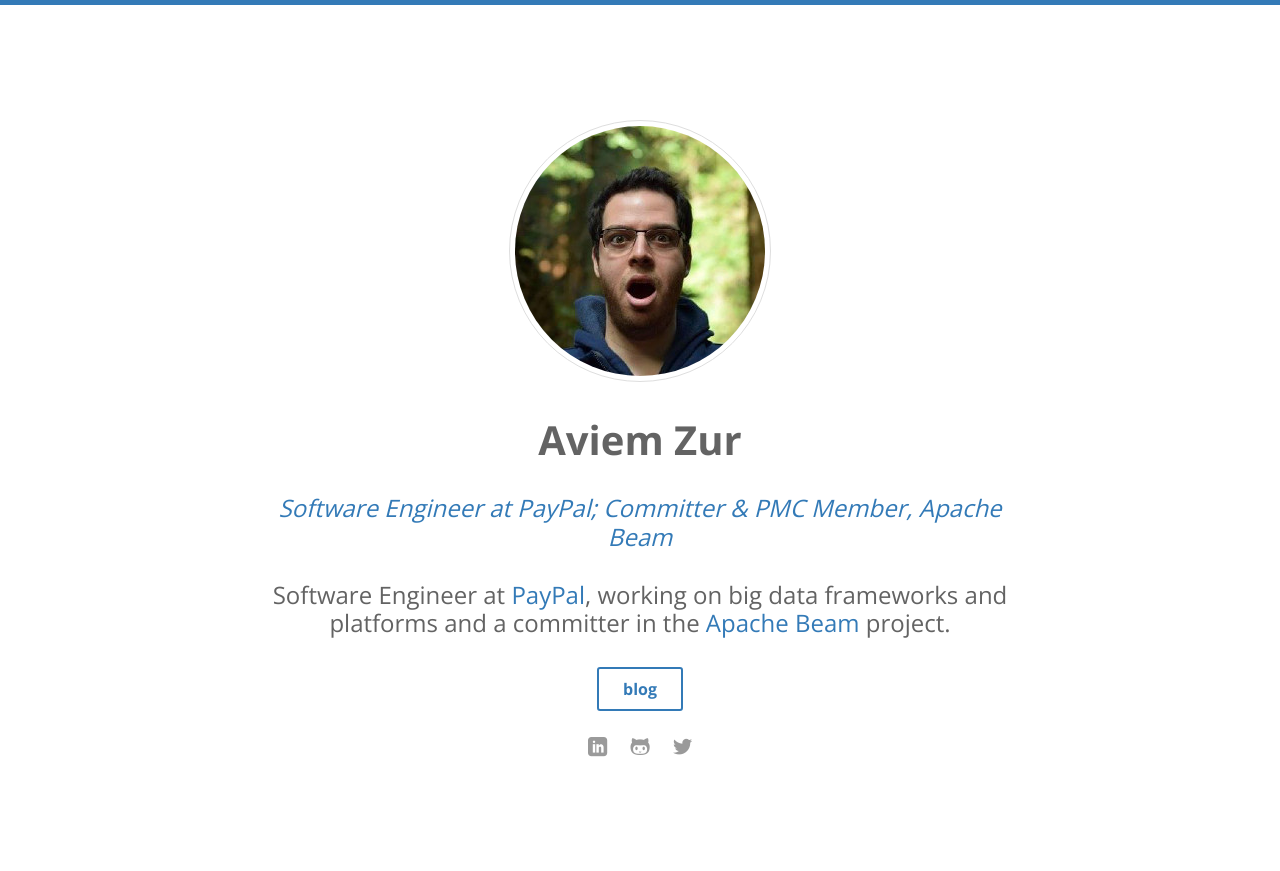
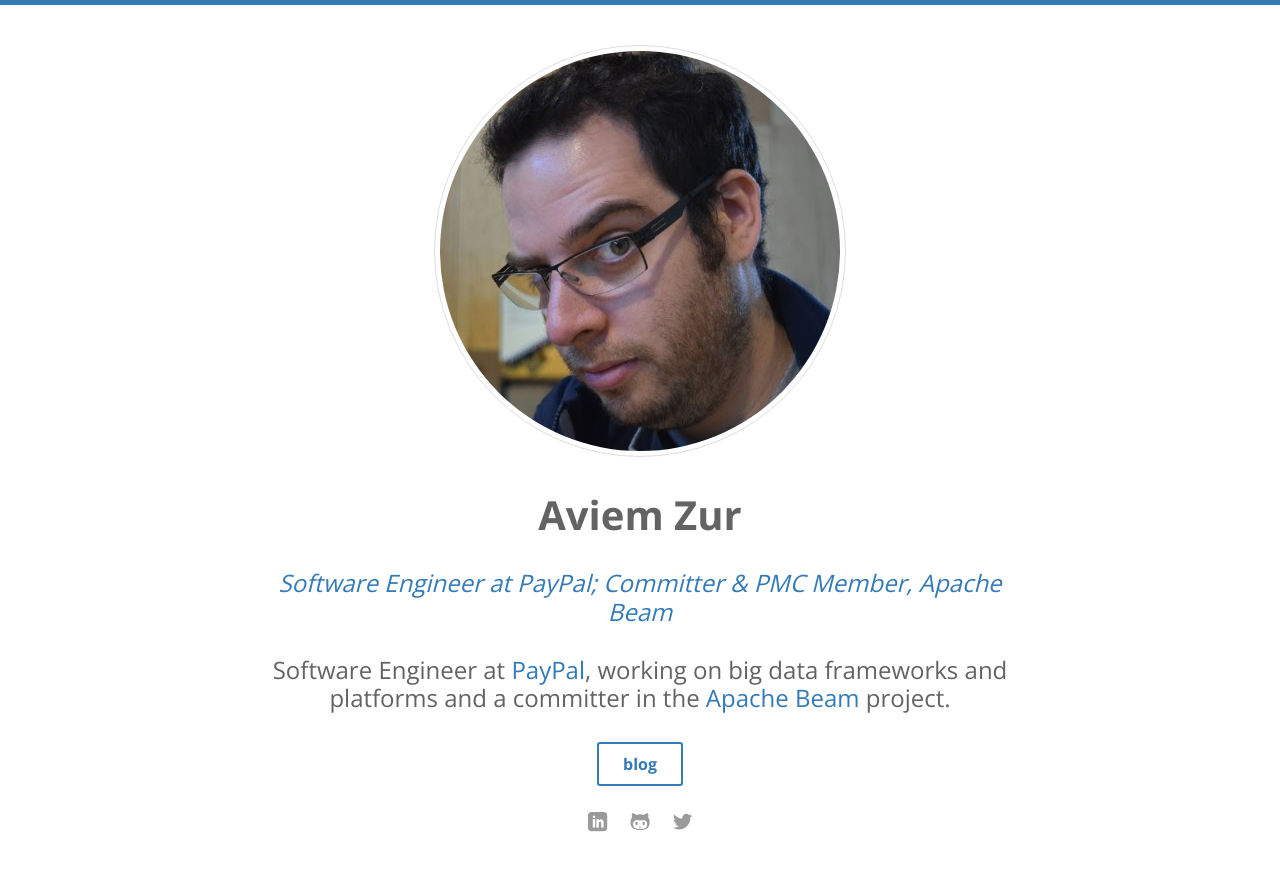
Before and after one commit to aviemzur/aviemzur.github.io, a Jekyll site: the page built from index.html, in a window 1280 px wide. Shown: the top 871 px of the page. Built offline with Jekyll 4.4.1, drawn with Linux system fonts in a browser that asks for light colours; some web fonts are replaced.

Commit message:
Change image

```diff
--- a/_config.yml
+++ b/_config.yml
@@ -10,7 +10,7 @@ author:
   name      : Aviem Zur
   job       : Software Engineer at PayPal; Committer & PMC Member, Apache Beam
   bio       : Software Engineer at <a href="https://www.paypal.com/">PayPal</a>, working on big data frameworks and platforms and a committer in the <a href="https://beam.apache.org">Apache Beam</a> project.
-  thumb     : /images/aviemzur.jpeg
+  thumb     : /images/aviemzur.png
   github    : https://github.com/aviemzur
   twitter   : https://twitter.com/aviemzur
   linkedin  : https://www.linkedin.com/in/aviemzur
```
Also changed, not shown: images/aviemzur.jpeg (deleted), images/aviemzur.png (added).
